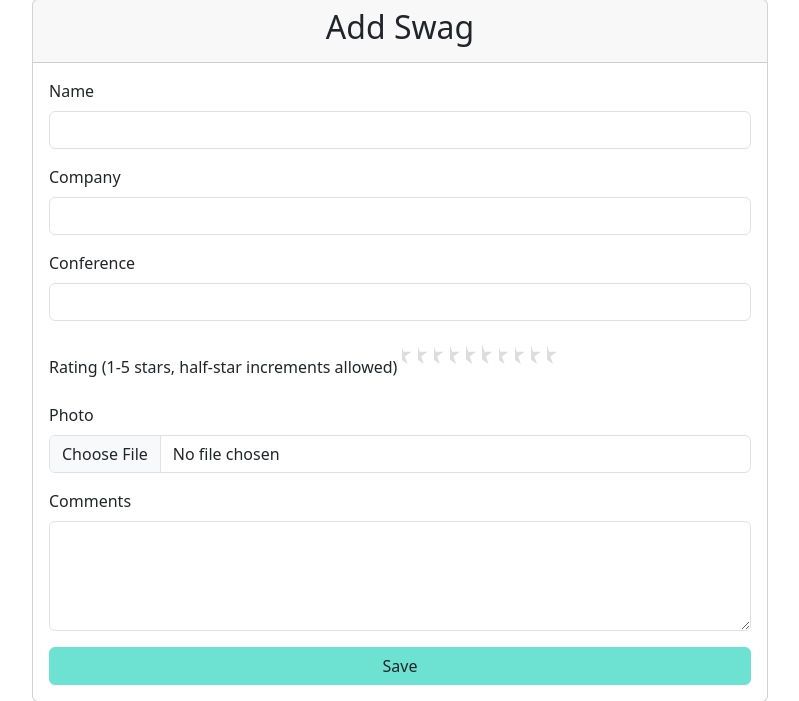
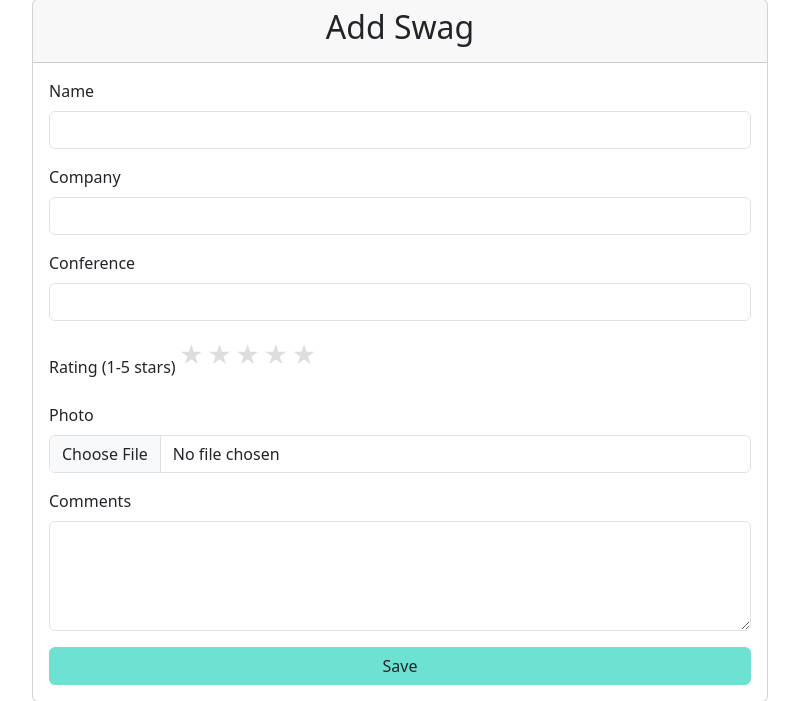
Before and after one commit to Cheukting/AusgeSWAGt, a Django app: page /swag/new/ in a window 1280 px wide. Shown: the part 105-806 px from the top of the page, without its empty margins (240-1039 px from the left). Run offline with Django 5.2, Linux system fonts and the light colour scheme; a user stored in the database is signed in.

Commit message:
Convert swag rating to integer scale with full-star increments
Updated the `swag` model to use an integer field for ratings, limiting values to whole stars (1-5). Adjusted forms, templates, and the custom widget to reflect the change, removing support for half-star increments.

```diff
--- a/swags/forms.py
+++ b/swags/forms.py
@@ -8,12 +8,12 @@ from django.utils.safestring import mark_safe
 class StarRatingWidget(forms.Widget):
     def render(self, name, value, attrs=None, renderer=None):
         html = f'<div class="star-rating">'
-        html += f'<input type="hidden" name="{name}" id="id_{name}" value="{value or 5.0}">'
+        html += f'<input type="hidden" name="{name}" id="id_{name}" value="{value or 5}">'
 
-        # Create stars with half-star increments
-        for i in range(1, 11):  # 1 to 10 for half-star increments (1, 1.5, 2, 2.5, etc.)
-            star_value = i / 2.0
-            checked = 'checked' if value and float(value) >= star_value else ''
+        # Create stars with full-star increments only
+        for i in range(1, 6):  # 1 to 5 for full-star increments
+            star_value = i
+            checked = 'checked' if value and int(float(value)) >= star_value else ''
             html += f'''
             <input type="radio" id="star-{i}" name="star-{name}" value="{star_value}" {checked}
                 onclick="document.getElementById('id_{name}').value = this.value;">
@@ -37,7 +37,7 @@ class StarRatingWidget(forms.Widget):
                 font-size: 1.5em;
                 padding: 0;
                 cursor: pointer;
-                width: 0.5em;
+                width: 1em;
                 overflow: hidden;
             }
             .star-rating label:before {
--- a/swags/models.py
+++ b/swags/models.py
@@ -8,11 +8,9 @@ class Swag(models.Model):
     photo = models.ImageField(upload_to='swags/', blank=True, null=True)
     company = models.CharField(max_length=100)
     conference = models.CharField(max_length=100)
-    rating = models.DecimalField(
-        max_digits=2,
-        decimal_places=1,
-        validators=[MinValueValidator(1.0), MaxValueValidator(5.0)],
-        help_text="Rating from 1 to 5 stars (half-star increments allowed)"
+    rating = models.IntegerField(
+        validators=[MinValueValidator(1), MaxValueValidator(5)],
+        help_text="Rating from 1 to 5 stars"
     )
     comments = models.TextField(blank=True)
     user = models.ForeignKey(User, on_delete=models.CASCADE, related_name='swags')
--- a/templates/swags/swag_detail.html
+++ b/templates/swags/swag_detail.html
@@ -42,9 +42,7 @@
                             {% with ''|center:5 as range %}
                                 {% for _ in range %}
                                     {% with forloop.counter as star_index %}
-                                        {% if star_index <= swag.rating|floatformat:0|add:0 %}
-                                            <span class="text-warning">★</span>
-                                        {% elif star_index == swag.rating|floatformat:0|add:1 and swag.rating|floatformat:1|slice:"-1:" == "5" %}
+                                        {% if star_index <= swag.rating %}
                                             <span class="text-warning">★</span>
                                         {% else %}
                                             <span class="text-muted">☆</span>
--- a/templates/swags/swag_form.html
+++ b/templates/swags/swag_form.html
@@ -47,7 +47,7 @@
                     </div>
 
                     <div class="mb-3">
-                        <label for="id_rating" class="form-label">Rating (1-5 stars, half-star increments allowed)</label>
+                        <label for="id_rating" class="form-label">Rating (1-5 stars)</label>
                         {{ form.rating }}
                         {% if form.rating.errors %}
                             <div class="invalid-feedback d-block">
--- a/templates/swags/user_swags.html
+++ b/templates/swags/user_swags.html
@@ -31,9 +31,7 @@
                             {% with ''|center:5 as range %}
                                 {% for _ in range %}
                                     {% with forloop.counter as star_index %}
-                                        {% if star_index <= swag.rating|floatformat:0|add:0 %}
-                                            <span class="text-warning">★</span>
-                                        {% elif star_index == swag.rating|floatformat:0|add:1 and swag.rating|floatformat:1|slice:"-1:" == "5" %}
+                                        {% if star_index <= swag.rating %}
                                             <span class="text-warning">★</span>
                                         {% else %}
                                             <span class="text-muted">☆</span>
```
Also changed, not shown: db.sqlite3, swags/migrations/0003_alter_swag_rating.py (added).
